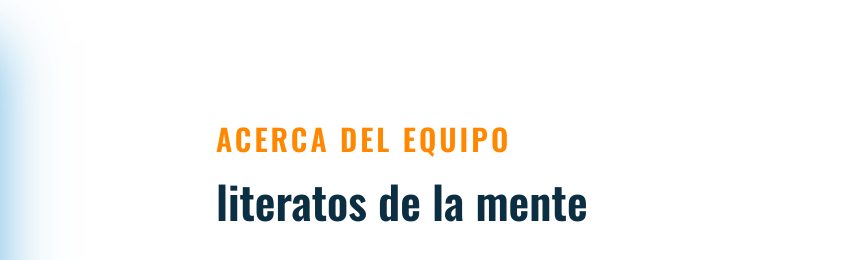
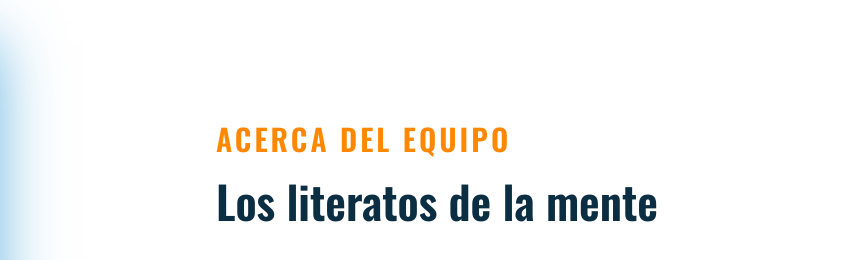
Before and after one commit to LuisBrenis3011/LuisBrenis3011.github.io, a plain HTML site: page index.html in a window 1280 px wide. Shown: the part 918-1178 px from the top of the page, 439-1280 px from the left. Drawn offline with nearby package versions, Linux system fonts and the light colour scheme.

Commit message:
Update index.html

```diff
--- a/index.html
+++ b/index.html
@@ -138,7 +138,7 @@
 
             <p class="section-subtitle">Acerca Del Equipo</p>
 
-            <h2 class="h2 section-title">literatos de la mente</h2>
+            <h2 class="h2 section-title">Los literatos de la mente</h2>
 
             <p class="section-text">
 
```
